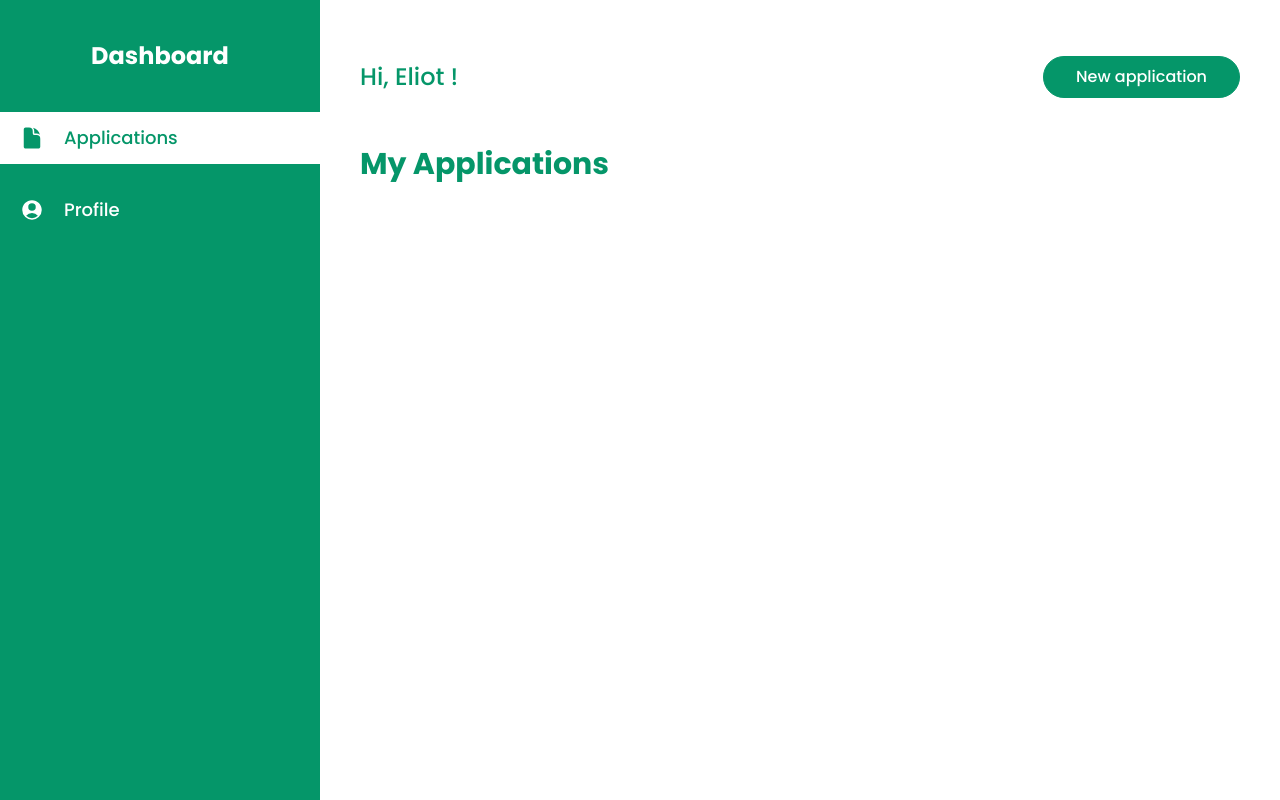
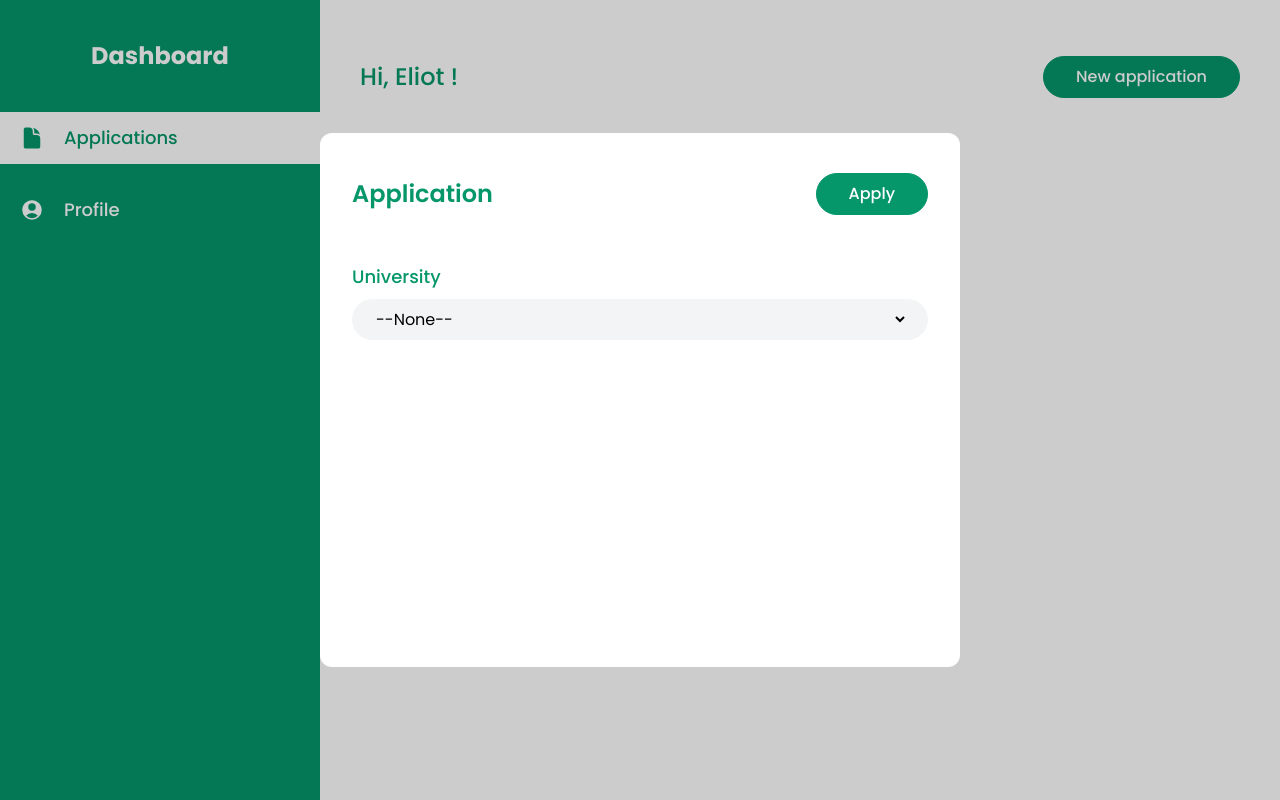
Before and after one commit to eliotfgn/student-applications-frontend, a React (Vite) app: page /applications in a window 1280 px wide. Both pictures are taken after a click on the button "New application". Built offline with nearby package versions, Linux system fonts and the light colour scheme.

Commit message:
feat: add modal for creating new application

```diff
--- /dev/null
+++ b/src/components/Application/NewApplicationModal.tsx
@@ -0,0 +1,49 @@
+import React from 'react';
+import Button from '../Button/Button.tsx';
+import { useForm } from 'react-hook-form';
+import cn from '../../utils/cn.ts';
+
+function NewApplicationModal({ isOpen, setIsOpen }: {
+    isOpen: boolean,
+    setIsOpen: React.Dispatch<React.SetStateAction<boolean>>
+}): React.JSX.Element {
+
+    const { register } = useForm();
+
+    return (
+        <div
+            className={cn('fixed h-screen w-screen top-0 left-0 z-20 overflow-hidden bg-opacity-20 bg-black flex justify-center items-center', `${isOpen ? '' : 'hidden'}`)}
+            onClick={() => {
+                setIsOpen(false);
+            }}
+        >
+            <div className={'relative mx-auto my-auto rounded-xl w-6/12 h-4/6 bg-white z-50 px-8 py-10'}>
+                <div className={'flex justify-between items-center'}>
+                    <h3 className={'text-2xl font-semibold text-emerald-600'}>Application</h3>
+                    <Button>Apply</Button>
+                </div>
+
+                <div className={'mt-12 w-full'}>
+                    <form className={'flex flex-col gap-5'}>
+                        <div className={'flex w-full flex-col gap-2'}>
+                            <label className={'text-lg text-emerald-600 font-medium'}
+                                   htmlFor={'university'}>{'University'}</label>
+                            <div className={'flex w-full rounded-full bg-gray-100 px-5 py-2'}>
+                                <select
+                                    className={
+                                        'w-full bg-transparent outline-none ring-transparent focus:outline-none focus:ring-transparent'
+                                    }
+                                    {...register('university')}
+                                >
+                                    <option value={-1}>--None--</option>
+                                </select>
+                            </div>
+                        </div>
+                    </form>
+                </div>
+            </div>
+        </div>
+    );
+}
+
+export default NewApplicationModal;
--- a/src/pages/dashboard/applications.tsx
+++ b/src/pages/dashboard/applications.tsx
@@ -1,11 +1,18 @@
-import React from 'react';
+import React, { useState } from 'react';
 import Button from '../../components/Button/Button.tsx';
+import NewApplicationModal from '../../components/Application/NewApplicationModal.tsx';
 
 function Applications(): React.JSX.Element {
+    const [modalOpened, setModalOpened] = useState<boolean>(false);
+
+    const handleModal = () => {
+        setModalOpened(!modalOpened);
+    };
+
     return <>
         <header className={'w-full flex items-center justify-between'}>
             <h3 className={'text-2xl text-emerald-600 font-medium'}>Hi, Eliot !</h3>
-            <Button>New application</Button>
+            <Button onClick={handleModal}>New application</Button>
         </header>
 
         <section className={'mt-12'}>
@@ -15,6 +22,8 @@
 
             </div>
         </section>
+
+        <NewApplicationModal isOpen={modalOpened} setIsOpen={setModalOpened} />
     </>;
 }
 
```
